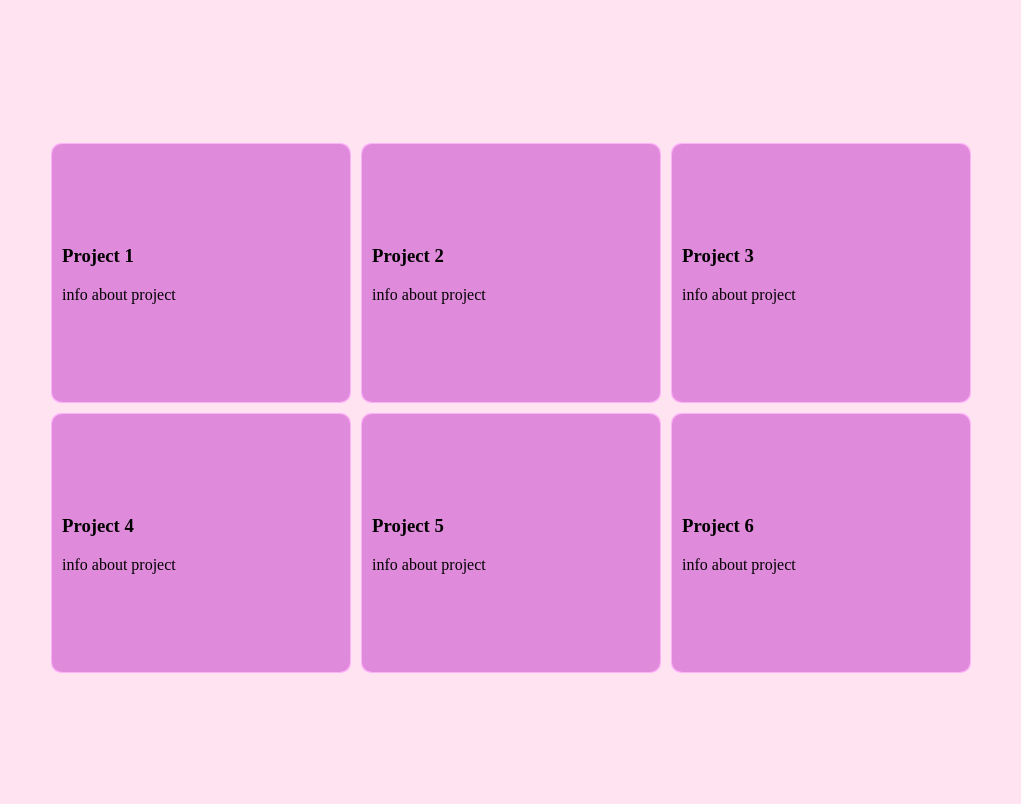
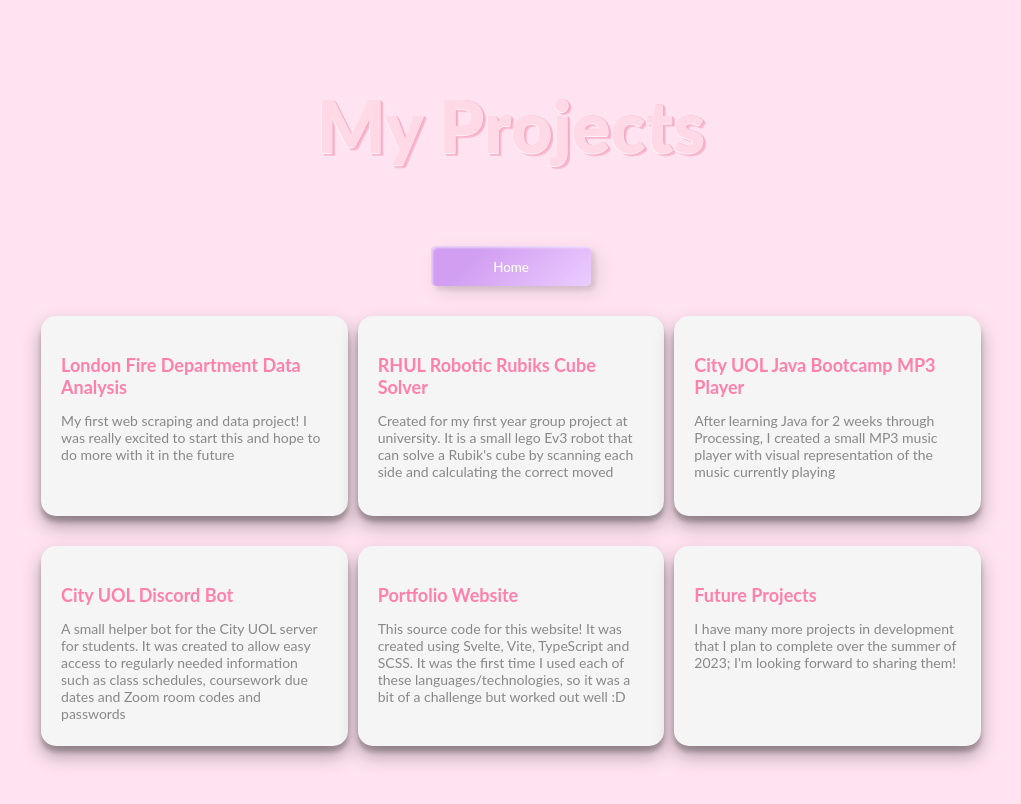
Before and after one commit to katsofroniou/Portfolio-Website, a SvelteKit app in the folder portfolio/: page /projects in a window 1280 px wide. Shown: the top 804 px of the page, without its empty margins (129-1150 px from the left). Built offline with nearby package versions, Linux system fonts and the light colour scheme.

Commit message:
feat: added styling to title, button and project boxes

```diff
--- a/portfolio/src/routes/projects/+page.svelte
+++ b/portfolio/src/routes/projects/+page.svelte
@@ -1,30 +1,9 @@
 <script lang="ts">
-	import { onMount } from 'svelte';
+	import { goto } from '$app/navigation';
 
-	onMount(() => {
-		const handleMouseMove = (e: MouseEvent) => {
-			const projects = document.getElementsByClassName('project') as HTMLCollectionOf<HTMLElement>;
-			for (const project of projects) {
-				const rect = project.getBoundingClientRect();
-				const x = e.clientX - rect.left;
-				const y = e.clientY - rect.top;
-
-				project.style.setProperty('--mouse-x', `${x}px`);
-				project.style.setProperty('--mouse-y', `${y}px`);
-			}
-		};
-
-		const projectsContainer = document.getElementById('projectsContainer');
-		if (projectsContainer) {
-			projectsContainer.addEventListener('mousemove', handleMouseMove);
-		}
-
-		return () => {
-			if (projectsContainer) {
-				projectsContainer.removeEventListener('mousemove', handleMouseMove);
-			}
-		};
-	});
+	function goHome() {
+		goto('/');
+	}
 </script>
 
 <svelte:head>
@@ -32,23 +11,37 @@
 	<meta name="Kat's Projects" content="A collection of all projects" />
 	<style type="text/css">
 		body {
+			font-family: 'Lato', sans-serif;
 			background-color: #ffe3f1;
+			align-items: center;
 			display: flex;
+			height: 100vh;
 			justify-content: center;
+			margin: 0px;
 			overflow: hidden;
+			padding: 0px;
 		}
 	</style>
 </svelte:head>
 
 <main>
+	<div class="titleContainer">
+		<h1 class="title">My Projects</h1>
+	</div>
+	<div class="buttonContainer">
+		<button on:click={goHome} class="allbtn homebtn"><span>Home</span></button>
+	</div>
 	<div id="projectsContainer">
 		<div class="project">
 			<div class="content">
 				<div class="infoContainer">
 					<div class="info">
 						<div class="title">
-							<h3>Project 1</h3>
-							<p>info about project</p>
+							<h3>London Fire Department Data Analysis</h3>
+							<p>
+								My first web scraping and data project! I was really excited to start this and hope
+								to do more with it in the future
+							</p>
 						</div>
 					</div>
 				</div>
@@ -59,8 +52,12 @@
 				<div class="infoContainer">
 					<div class="info">
 						<div class="title">
-							<h3>Project 2</h3>
-							<p>info about project</p>
+							<h3>RHUL Robotic Rubiks Cube Solver</h3>
+							<p>
+								Created for my first year group project at university. It is a small lego Ev3 robot
+								that can solve a Rubik's cube by scanning each side and calculating the correct
+								moved
+							</p>
 						</div>
 					</div>
 				</div>
@@ -71,8 +68,11 @@
 				<div class="infoContainer">
 					<div class="info">
 						<div class="title">
-							<h3>Project 3</h3>
-							<p>info about project</p>
+							<h3>City UOL Java Bootcamp MP3 Player</h3>
+							<p>
+								After learning Java for 2 weeks through Processing, I created a small MP3 music
+								player with visual representation of the music currently playing
+							</p>
 						</div>
 					</div>
 				</div>
@@ -83,8 +83,12 @@
 				<div class="infoContainer">
 					<div class="info">
 						<div class="title">
-							<h3>Project 4</h3>
-							<p>info about project</p>
+							<h3>City UOL Discord Bot</h3>
+							<p>
+								A small helper bot for the City UOL server for students. It was created to allow
+								easy access to regularly needed information such as class schedules, coursework due
+								dates and Zoom room codes and passwords
+							</p>
 						</div>
 					</div>
 				</div>
@@ -95,8 +99,12 @@
 				<div class="infoContainer">
 					<div class="info">
 						<div class="title">
-							<h3>Project 5</h3>
-							<p>info about project</p>
+							<h3>Portfolio Website</h3>
+							<p>
+								This source code for this website! It was created using Svelte, Vite, TypeScript and
+								SCSS. It was the first time I used each of these languages/technologies, so it was a
+								bit of a challenge but worked out well :D
+							</p>
 						</div>
 					</div>
 				</div>
@@ -107,8 +115,11 @@
 				<div class="infoContainer">
 					<div class="info">
 						<div class="title">
-							<h3>Project 6</h3>
-							<p>info about project</p>
+							<h3>Future Projects</h3>
+							<p>
+								I have many more projects in development that I plan to complete over the summer of
+								2023; I'm looking forward to sharing them!
+							</p>
 						</div>
 					</div>
 				</div>
@@ -118,101 +129,213 @@
 </main>
 
 <style lang="scss">
-	$test: rgba(197, 138, 197, 0.8);
-
+	$purple: #d19ef1;
 	main {
 		display: flex;
+		flex-direction: column;
 		justify-content: center;
 		align-items: center;
 		height: 100vh;
 	}
 
+	.titleContainer {
+		width: 100%;
+		display: flex;
+		justify-content: center;
+
+		h1 {
+			color: mix(#fff, #ff0055, 85%);
+			font-size: calc(1em + 7vh);
+			font-weight: 900;
+			text-shadow: -0.0075em 0.0075em 0 mix(#fff, #e91e63, 94%),
+				0.005em 0.005em 0 mix(#fff, #e91e63, 60%), 0.01em 0.01em 0 mix(#fff, #e91e63, 62%),
+				0.015em 0.015em mix(#fff, #e91e63, 64%), 0.02em 0.02em 0 mix(#fff, #e91e63, 66%),
+				0.025em 0.025em 0 mix(#fff, #e91e63, 68%), 0.03em 0.03em 0 mix(#fff, #e91e63, 70%),
+				0.035em 0.035em 0 mix(#fff, #e91e63, 72%);
+		}
+	}
 	#projectsContainer {
 		display: flex;
 		flex-wrap: wrap;
+		justify-content: center;
+		position: relative;
 		gap: 10px;
 		max-width: 1000px;
-		justify-content: center;
-
-		&:hover > .project::after {
-			opacity: 1;
-		}
+		width: calc(100% - 20px);
 	}
 
 	.project {
-		background-color: rgba(255, 136, 255, 0.534);
-		border-radius: 10px;
-		cursor: pointer;
-		display: flex;
-		flex-direction: row;
-		height: 260px;
-		position: relative;
-		width: 300px;
+		flex: 0 0 calc(33.33% - 20px);
+		height: 200px;
+		background-color: #f5f5f5;
+		margin-bottom: 20px;
+		border-radius: 15px;
+		box-shadow: 0 10px 19px rgba(0, 0, 0, 0.3), 0 6px 4.5px rgba(0, 0, 0, 0.22);
+		overflow: hidden;
+		transition: transform 0.25s ease-out; /* Add initial transition to ease-out */
 
-		&:hover::before {
-			opacity: 1;
-		}
-
-		&::before,
-		&::after {
-			content: '';
-			border-radius: inherit;
-			position: absolute;
-			height: 100%;
-			width: 100%;
-			top: 0px;
-			left: 0px;
-			opacity: 0;
-			transition: opacity 500ms;
-		}
-
-		&::before {
-			background: radial-gradient(
-				800px circle at var(--mouse-x) var(--mouse-y),
-				rgba(255, 255, 255, 0.4),
-				transparent 40%
-			);
-			z-index: 3;
+		&:hover {
+			transform: translateY(2px);
+			transition: transform 0.25s ease-in-out;
 		}
 
 		.content {
-			background-color: rgba(197, 104, 197, 0.534);
-			background-size: 400% 400%;
-			animation: gradientAnimation 10s ease infinite;
-			border-radius: inherit;
-			display: flex;
-			flex-direction: column;
-			flex-grow: 1;
-			inset: 1px;
-			padding: 10px;
-			position: absolute;
-			z-index: 2;
-		}
+			padding: 20px;
 
-		@keyframes gradientAnimation {
-			0% {
-				background-position: 0% 50%;
-			}
-			50% {
-				background-position: 100% 50%;
-			}
-			100% {
-				background-position: 0% 50%;
+			.infoContainer {
+				display: flex;
+				align-items: center;
+
+				.info {
+					flex: 1;
+
+					.title {
+						h3 {
+							font-size: 18px;
+							margin-bottom: 10px;
+							color: mix(#fff, #ff0055, 50%);
+						}
+
+						p {
+							font-size: 14px;
+							color: #888;
+						}
+					}
+				}
 			}
 		}
 	}
 
-	.infoContainer {
+	/* Separate for extra button styles later on */
+	@mixin cardStyle {
+		box-shadow: 0 19px 38px rgba(0, 0, 0, 0.3), 0 12px 9px rgba(0, 0, 0, 0.22);
+		display: table;
+		flex-direction: column;
 		align-items: center;
+		margin: auto;
+		border-radius: 2rem;
+		width: 50%;
+		height: 50%;
+		background-color: rgba(255, 90, 151, 0.1);
+		max-width: 65%;
+	}
+	.buttonContainer {
 		display: flex;
-		flex-grow: 1;
-		justify-content: flex-start;
-		padding: 0, 20px;
+		justify-content: center;
+		gap: 10px;
+		margin: 30px 0;
 	}
 
-	.info {
-		align-items: flex-start;
-		display: flex;
-		gap: 10px;
+	.allbtn {
+		width: auto;
+		height: 40px;
+		color: #fff;
+		border-radius: 5px;
+		padding: 10px 30px;
+		font-family: 'Lato', sans-serif;
+		font-weight: 500;
+		background: transparent;
+		cursor: pointer;
+		transition: all 0.3s ease;
+		position: relative;
+		display: inline-block;
+		box-shadow: inset 2px 2px 2px 0px rgba(255, 255, 255, 0.5), 7px 7px 20px 0px rgba(0, 0, 0, 0.1),
+			4px 4px 5px 0px rgba(0, 0, 0, 0.1);
+		outline: none;
+		min-width: 10rem;
+	}
+
+	@mixin buttonNoColour {
+		line-height: 42px;
+		padding: 0;
+		border: none;
+
+		span {
+			position: relative;
+			display: block;
+			width: 100%;
+			height: 100%;
+		}
+
+		&:before,
+		&:after {
+			position: absolute;
+			content: '';
+			right: 0;
+			bottom: 0;
+			transition: all 0.3s ease;
+		}
+
+		&:before {
+			height: 0%;
+			width: 2px;
+		}
+
+		&:after {
+			width: 0%;
+			height: 2px;
+		}
+
+		&:hover:before {
+			height: 100%;
+		}
+
+		&:hover:after {
+			width: 100%;
+		}
+
+		&:hover {
+			background: transparent;
+		}
+
+		span:before,
+		span:after {
+			position: absolute;
+			content: '';
+			left: 0;
+			top: 0;
+			transition: all 0.3s ease;
+		}
+
+		span:before {
+			width: 2px;
+			height: 0%;
+		}
+
+		span:after {
+			height: 2px;
+			width: 0%;
+		}
+
+		span:hover:before {
+			height: 100%;
+		}
+
+		span:hover:after {
+			width: 100%;
+		}
+
+		&:active {
+			transform: translateY(2px);
+		}
+	}
+
+	.homebtn {
+		@include buttonNoColour;
+		background-image: linear-gradient(315deg, rgb(235, 204, 255) 0%, rgb(209, 158, 241) 74%);
+
+		&:before,
+		&:after {
+			background: $purple;
+		}
+
+		span:hover {
+			color: $purple;
+		}
+
+		span:before,
+		span:after {
+			background: $purple;
+		}
 	}
 </style>
```
